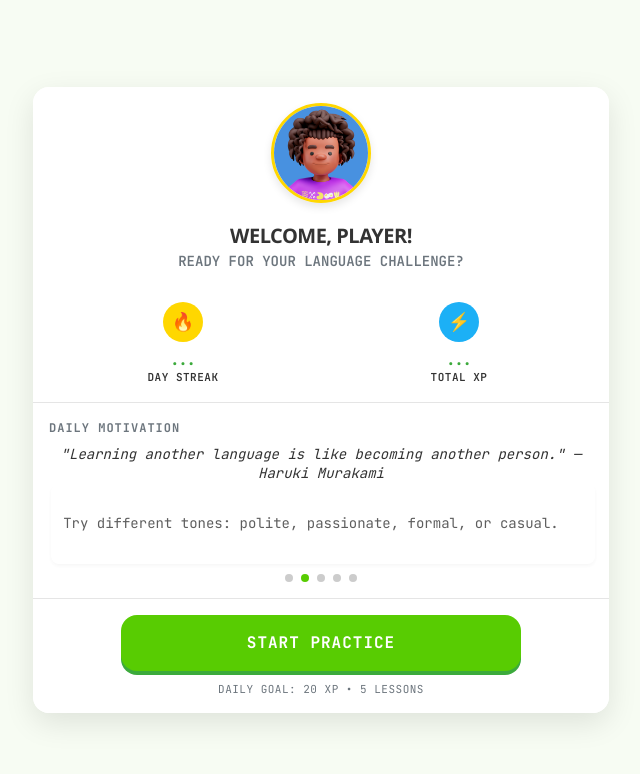
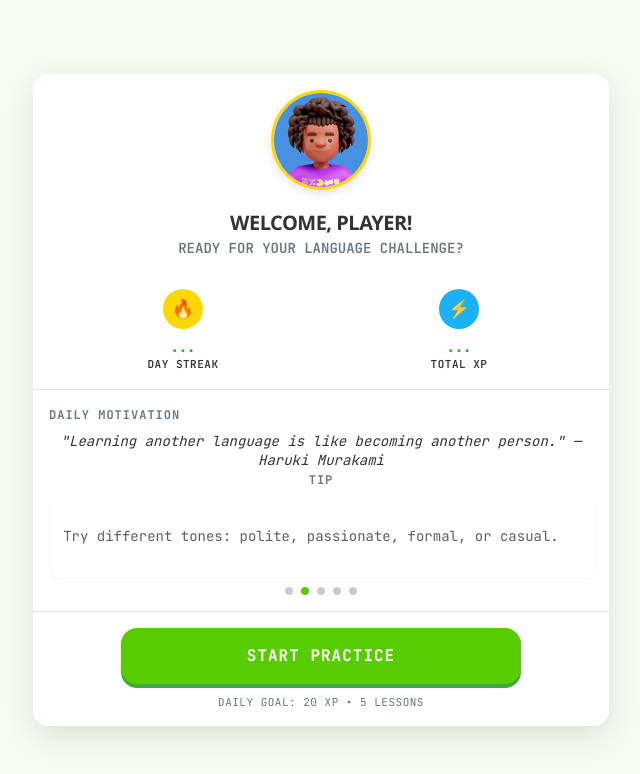
Before and after one commit to Aristocratjnr/LinguaQuest, a React (Vite) app in the folder frontend/: page /onboarding/engagement in a window 1280 px wide. Shown: the top 774 px of the page, without its empty margins (319-959 px from the left). Built offline with nearby package versions, Linux system fonts and the light colour scheme; no server answers.

Commit message:
added tips

```diff
--- a/frontend/src/components/Engagement.tsx
+++ b/frontend/src/components/Engagement.tsx
@@ -409,6 +409,17 @@ const Engagement: React.FC<{ nickname: string; avatar?: string; onStart: () => v
             </motion.div>
           </AnimatePresence>
 
+          <div style={{
+            color: 'var(--lq-text-muted)',
+            fontWeight: 'bold',
+            fontSize: getFontSize(11, 12, 14),
+            marginBottom: '8px',
+            textTransform: 'uppercase',
+            letterSpacing: '1px',
+            textAlign: 'center'
+          }}>
+            TIP
+          </div>
           <AnimatePresence mode="wait">
             <motion.div
               key={tipIndex}
```
